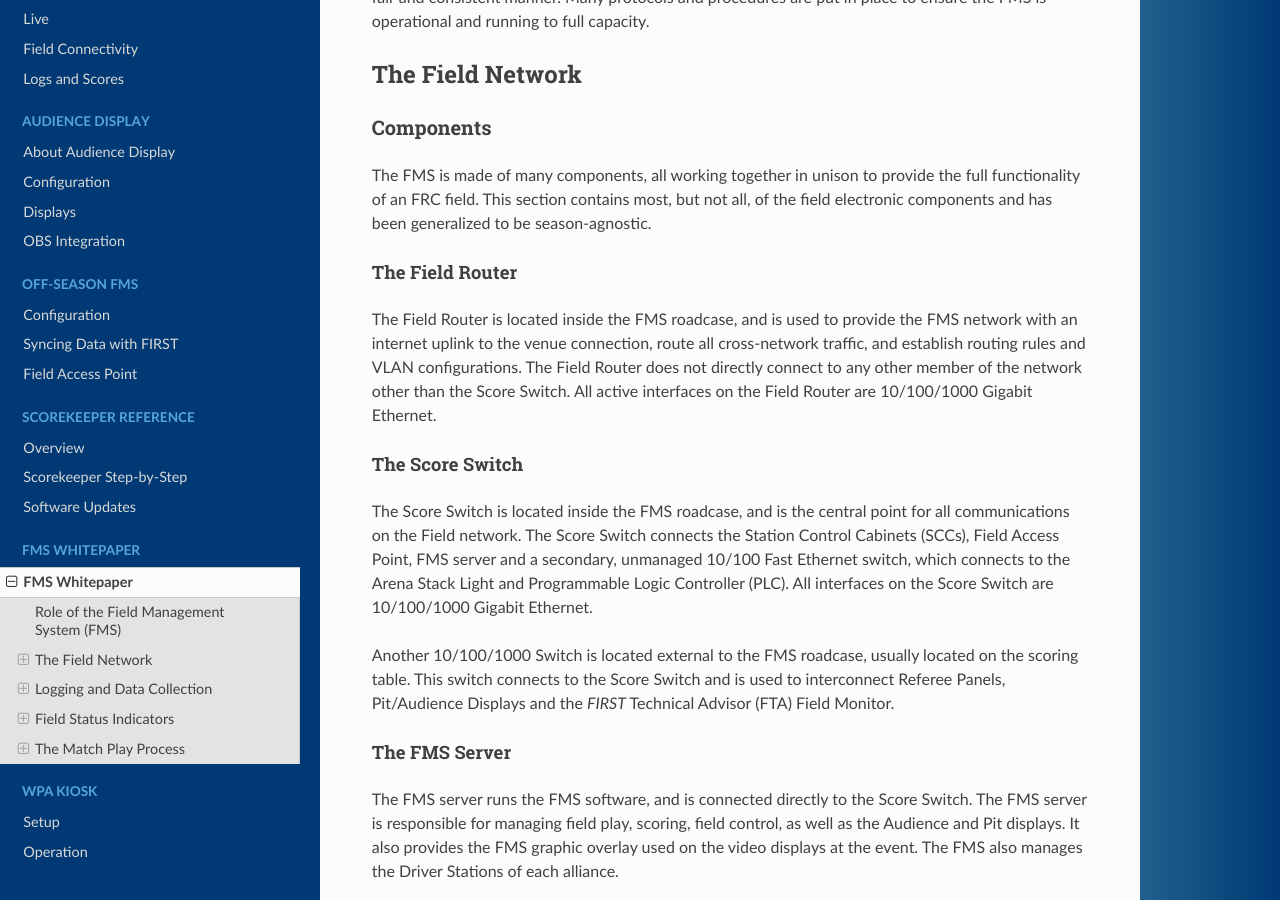
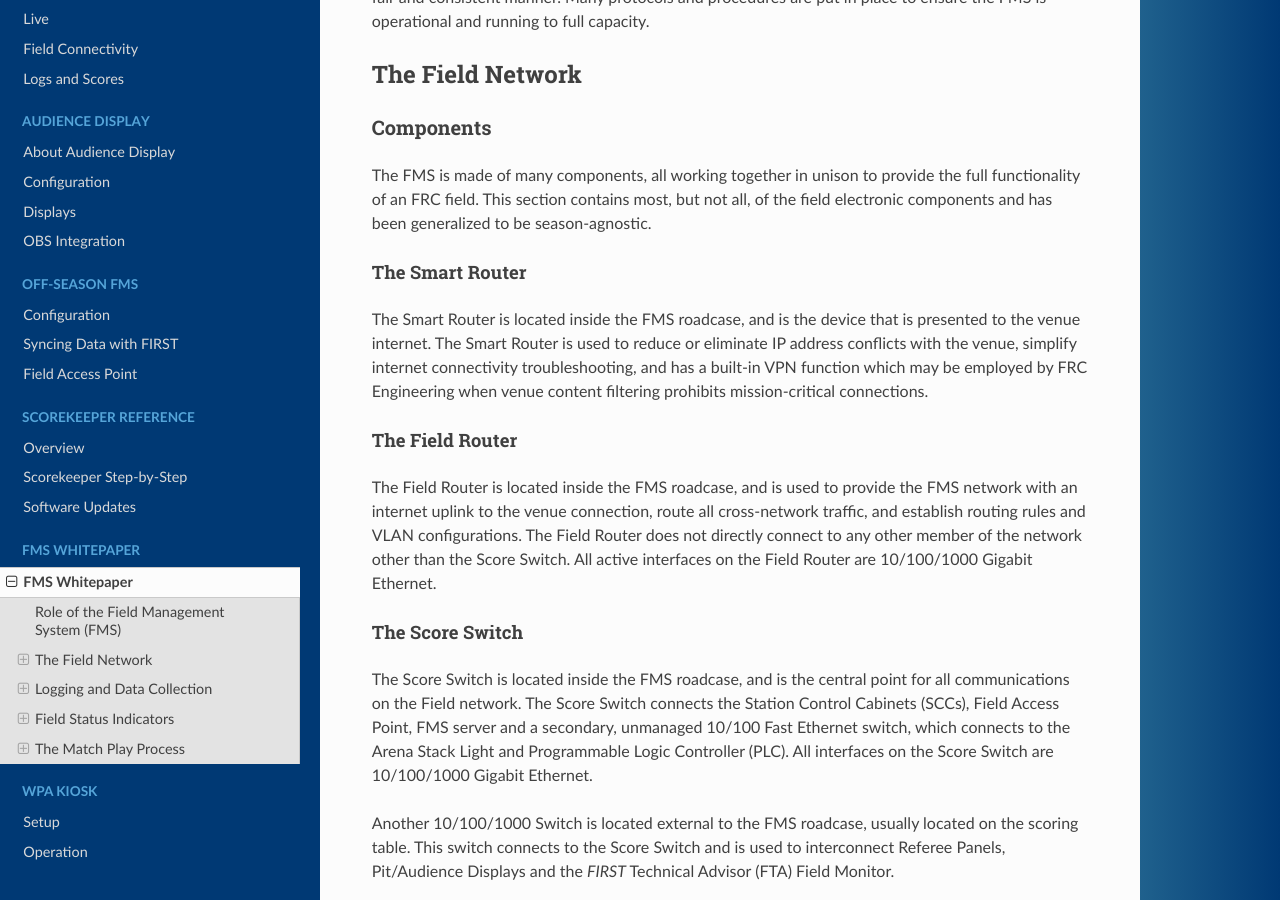
Before and after one commit to FIRSTRobotics/fms-manual, a Sphinx documentation site: the page built from source/fms-whitepaper/fms-whitepaper.rst, in a window 1280 px wide and 900 px high, scrolled down 938 px. Built offline with Sphinx 7.4.7 and the Read the Docs theme 2.0.0, drawn with Linux system fonts in a browser that asks for light colours.

Commit message:
Updated FMS Whitepaper
Added Smart Router to the list of components

```diff
--- a/source/fms-whitepaper/fms-whitepaper.rst
+++ b/source/fms-whitepaper/fms-whitepaper.rst
@@ -9,13 +9,13 @@ The purpose of this document is to provide an insight to the functional structur
 Role of the Field Management System (FMS)
 -----------------------------------------
 
-The FIELD MANAGEMENT SYSTEM (FMS) is the electronics core responsible for controlling the *FIRST*\ |reg| Robotics Competition (FRC) playing field. The FMS encompasses all field electronics, including the Field Management server, Referee Panels, Field Access Point, Team Stack Lights, Emergency Stops, etc. Additional hardware and software components may be added to the FMS for each years’ challenges.
+The FIELD MANAGEMENT SYSTEM (FMS) is the electronics core responsible for controlling the *FIRST*\ |reg| Robotics Competition (FRC) playing field. The FMS encompasses all field electronics, including the Field Management server, Referee Panels, Field Access Point, Team Stack Lights, Emergency Stops, etc. Additional hardware and software components may be added to the FMS for each years' challenges.
 
 The FMS is also responsible for coordinating control of the Driver Stations and robots during a match, as well as providing the pipeline for them to communicate. The FMS also provides the infrastructure for real-time score-keeping, and logs diagnostic data during the event. Finally, the FMS provides data to the Audience and Pit Displays.
 
 The FMS is based on Ethernet architecture. End devices such as the Driver Station, Referee Panels and other field components communicate over a wired Ethernet interface. Numerous other field electronics (such as Stack Lights and Emergency Stops) also connect to devices that, in the end, communicate over Ethernet to the rest of the network. Wireless communications (WIFI) is only used to communicate with the robots during a match.
 
-Although the FMS Field Network is all on one physical network, this physical network is split into Virtual Networks (VLANs), to ensure each team’s communications are independent from other teams, as well as the rest of the field electronics.
+Although the FMS Field Network is all on one physical network, this physical network is split into Virtual Networks (VLANs), to ensure each team's communications are independent from other teams, as well as the rest of the field electronics.
 
 The goal of the FMS is to provide a unified, secure and robust solution to running FRC matches in a fair and consistent manner. Many protocols and procedures are put in place to ensure the FMS is operational and running to full capacity.
 
@@ -26,6 +26,11 @@ Components
 ^^^^^^^^^^
 
 The FMS is made of many components, all working together in unison to provide the full functionality of an FRC field. This section contains most, but not all, of the field electronic components and has been generalized to be season-agnostic.
+
+The Smart Router
+~~~~~~~~~~~~~~~~
+
+The Smart Router is located inside the FMS roadcase, and is the device that is presented to the venue internet. The Smart Router is used to reduce or eliminate IP address conflicts with the venue, simplify internet connectivity troubleshooting, and has a built-in VPN function which may be employed by FRC Engineering when venue content filtering prohibits mission-critical connections.
 
 The Field Router
 ~~~~~~~~~~~~~~~~
```
